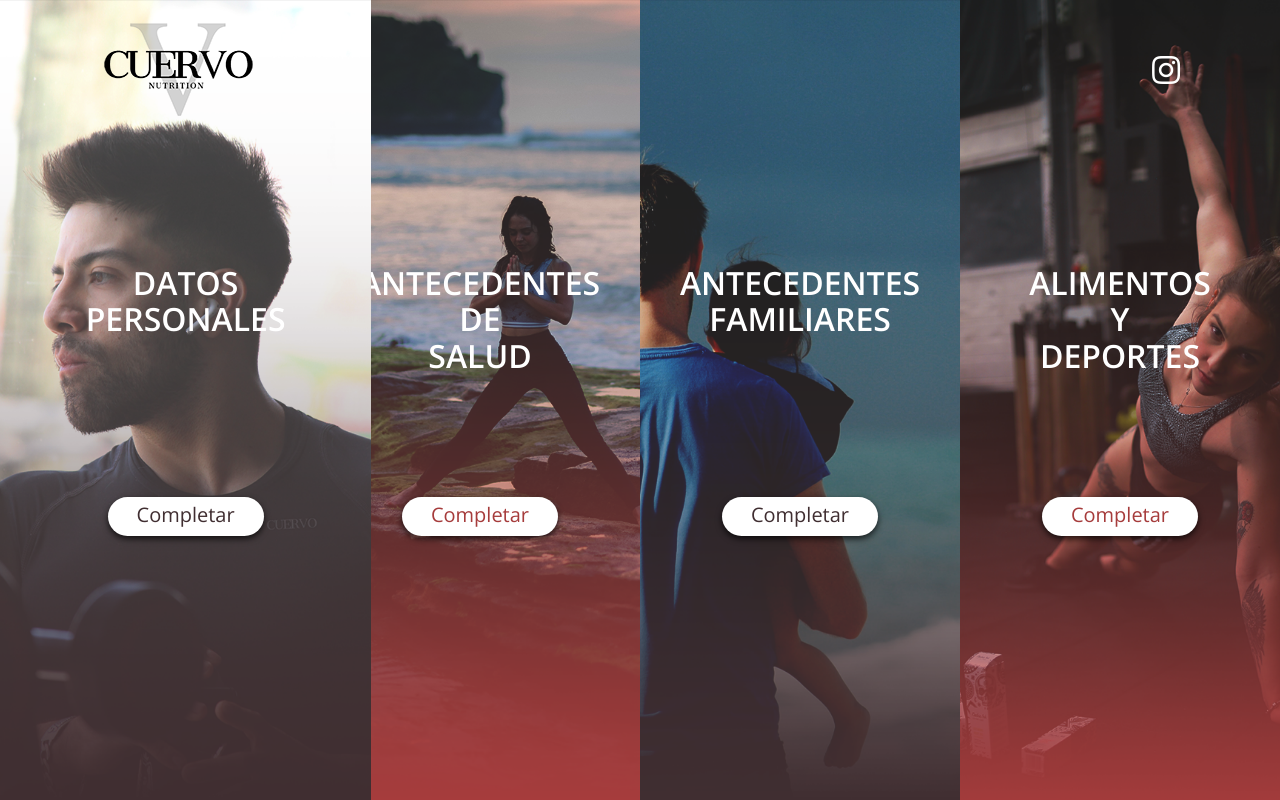
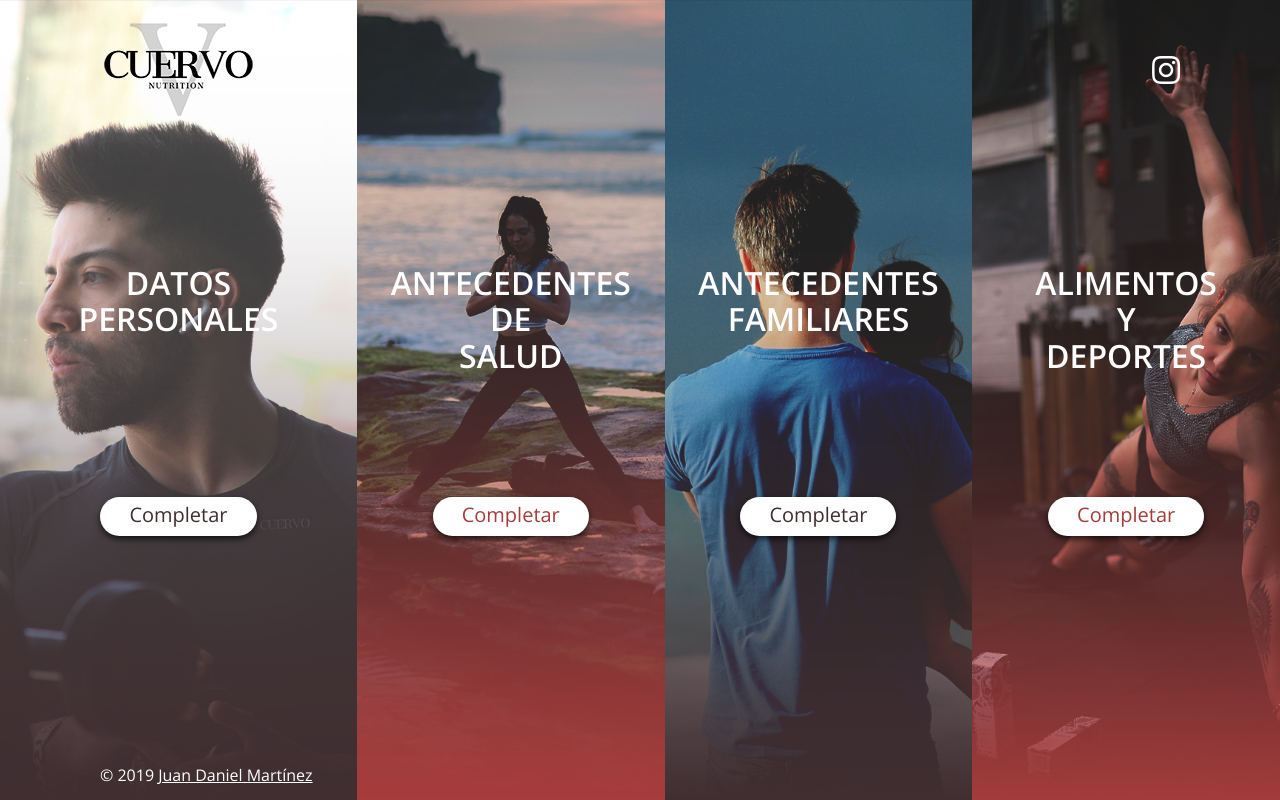
Before and after one commit to juandadev/cuervo.mx, a PHP site: page /cuervo-nut/quiz.php in a window 1280 px wide. Run offline with PHP 8.4, Linux system fonts and the light colour scheme; some libraries are stand-ins or nearby versions.

Commit message:
Modified: Quiz containers display

```diff
--- a/css/quiz.css
+++ b/css/quiz.css
@@ -3,6 +3,8 @@
     -webkit-box-sizing: border-box;
     box-sizing: border-box;
 }
+
+/* HEADER */
 
 header {
     display: -webkit-box;
@@ -33,6 +35,10 @@ header a {
     -webkit-transition: all 0.5s ease;
     transition: all 0.5s ease;
 }
+
+
+
+/* QUIZ MENU */
 
 .wrapped-content {
     display: -webkit-box;
@@ -66,7 +72,6 @@ header a {
     background-size: cover;
     -webkit-transition: all 0.5s ease;
     transition: all 0.5s ease;
-    position: fixed;
     z-index: 0;
     -webkit-user-select: none;
     -moz-user-select: none;
@@ -89,26 +94,27 @@ header a {
     color: #FFFFFF;
 }
 
+/* CONTAINER IMAGE AND POSITION */
+
 .c01 {
     background-image: url(../img/car4.png);
 }
 
 .c02 {
     background-image: url(../img/car5.png);
-    background-position: left;
-    margin-left: 25%;
+    background-position: 10%;
 }
 
 .c03 {
     background-image: url(../img/car6.png);
-    background-position: center;
-    margin-left: 50%;
+    background-position: 35%;
 }
 
 .c04 {
     background-image: url(../img/car7.png);
-    margin-left: 75%;
 }
+
+/* CONTAINER TRANSITION (WIDTH AND MARGIN) */
 
 .c01:hover {
     z-index: 1;
@@ -117,21 +123,26 @@ header a {
 
 .c02:hover {
     z-index: 1;
-    margin-left: 23%;
     width: 29%;
 }
 
 .c03:hover {
     z-index: 1;
-    margin-left: 48%;
     width: 29%;
 }
 
 .c04:hover {
     z-index: 1;
-    margin-left: 71%;
     width: 29%;
 }
+
+/* QUIZ CONTENT */
+
+.c05 {
+    display: none;
+}
+
+/* GENERAL BUTTON STYLE */
 
 .roundBtn {
     font-size: 20px;
@@ -146,6 +157,8 @@ header a {
     transition: all 0.5s ease;
 }
 
+/* SPECIFIC BUTTON COLORS */
+
 .btn01,
 .btn03 {
     color: #402E31;
@@ -158,15 +171,21 @@ header a {
     background-color: #FFFFFF;
 }
 
+/* GENERAL HOVERS (OPACITY) */
+
 .roundBtn:hover,
 header a:hover,
 footer a:hover {
     opacity: 0.8;
 }
 
+/* FOOTER */
+
 footer {
+    position: absolute;
     color: #FFFFFF;
     margin: -50px 0px 0px 100px;
+    z-index: 2;
 }
 
 footer a {
```
